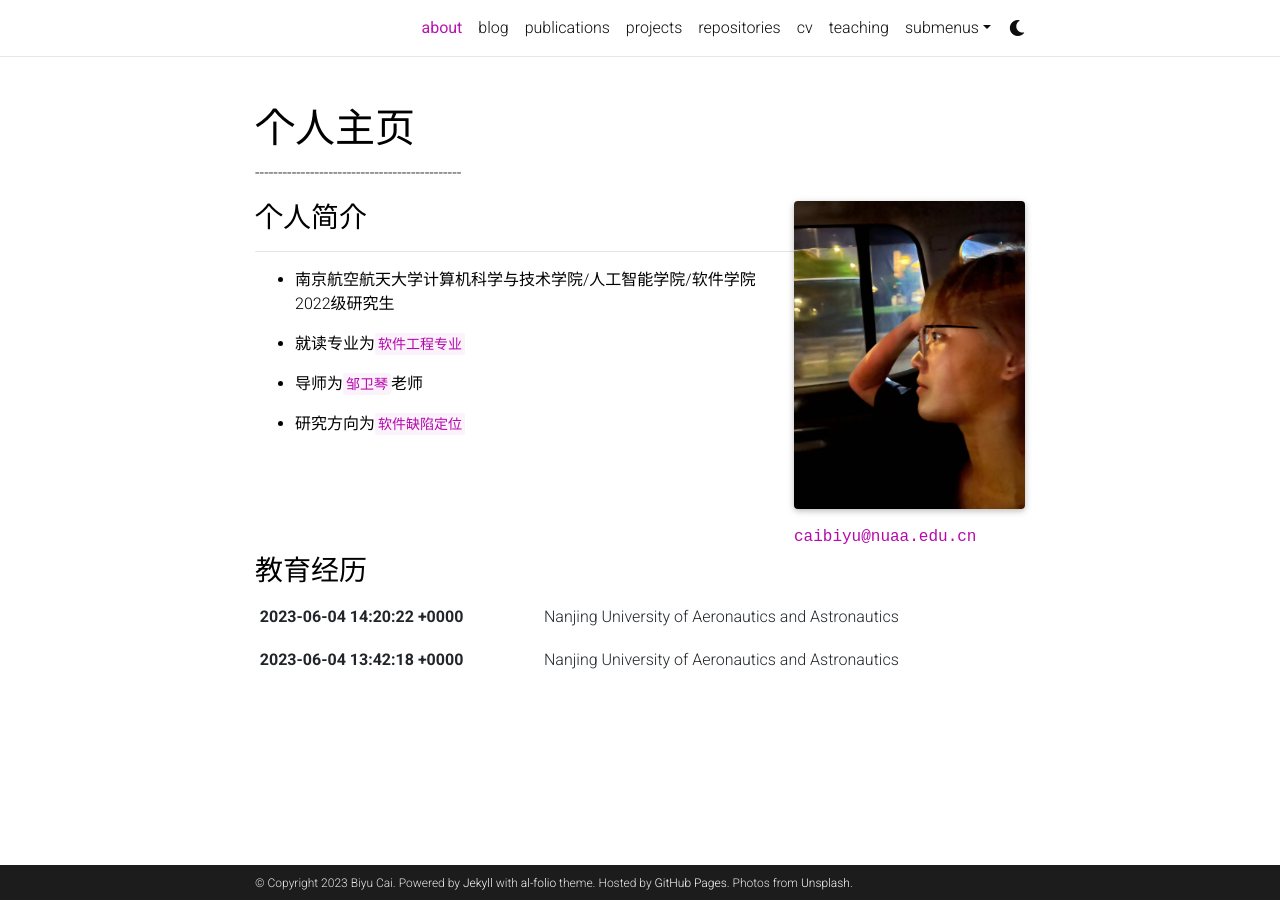
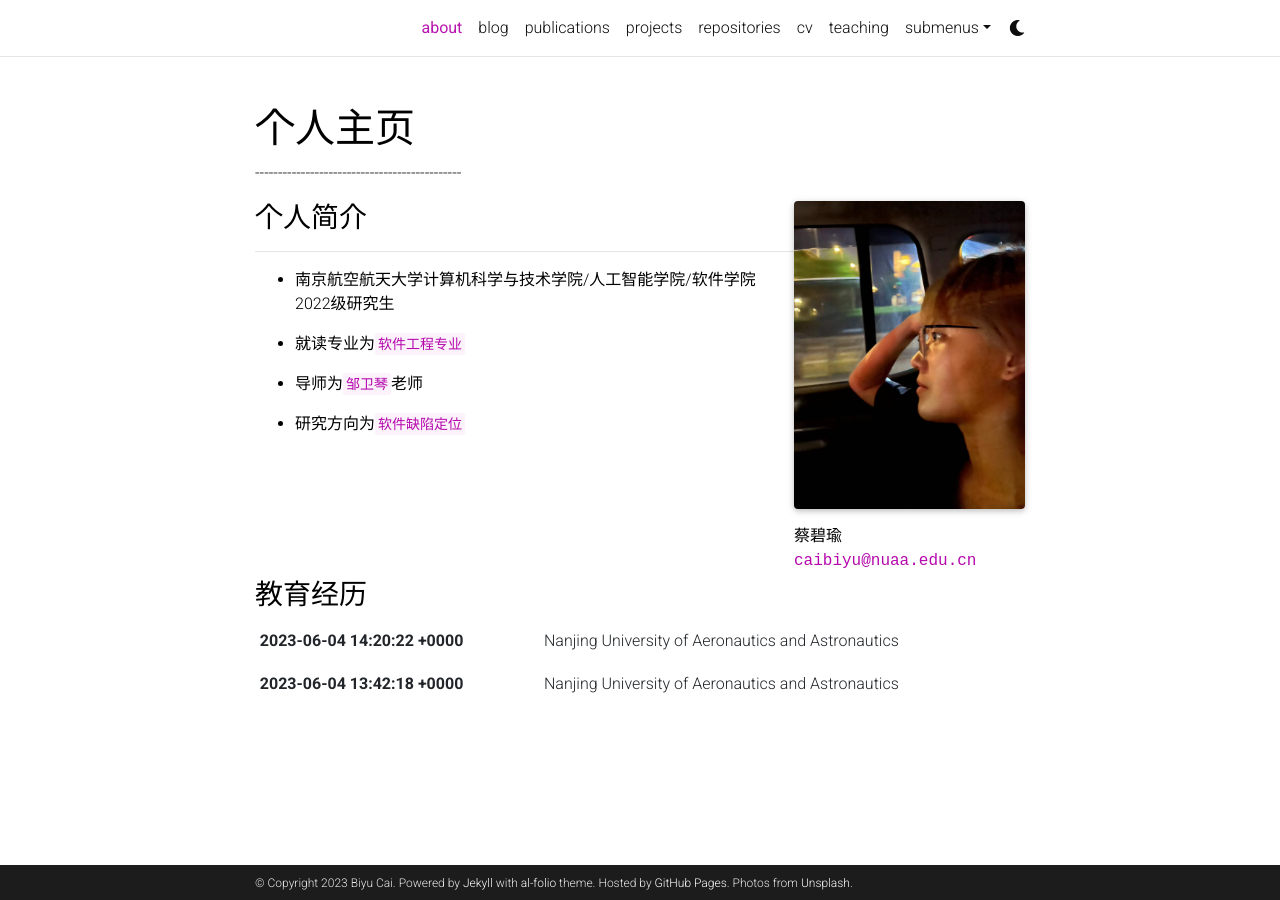
Before and after one commit to Caiby0927/Caiby0927.github.io, a Jekyll site: the page built from _pages/about.md, in a window 1280 px wide. Built offline with Jekyll 4.4.1, drawn with Linux system fonts in a browser that asks for light colours; full-size pictures stand in for the smaller copies a plugin makes; comment, search, counter and statistics services are not loaded; a style sheet for code colours, icons or effects is not loaded.

Commit message:
Update about.md

```diff
--- a/_pages/about.md
+++ b/_pages/about.md
@@ -9,6 +9,7 @@ profile:
   image: prof_pic.jpg
   image_circular: false # crops the image to make it circular
   address: >
+    <p>蔡碧瑜</p>
     <p><a href="caibiyu@nuaa.edu.cn">caibiyu@nuaa.edu.cn</a></p>
 
 
```
